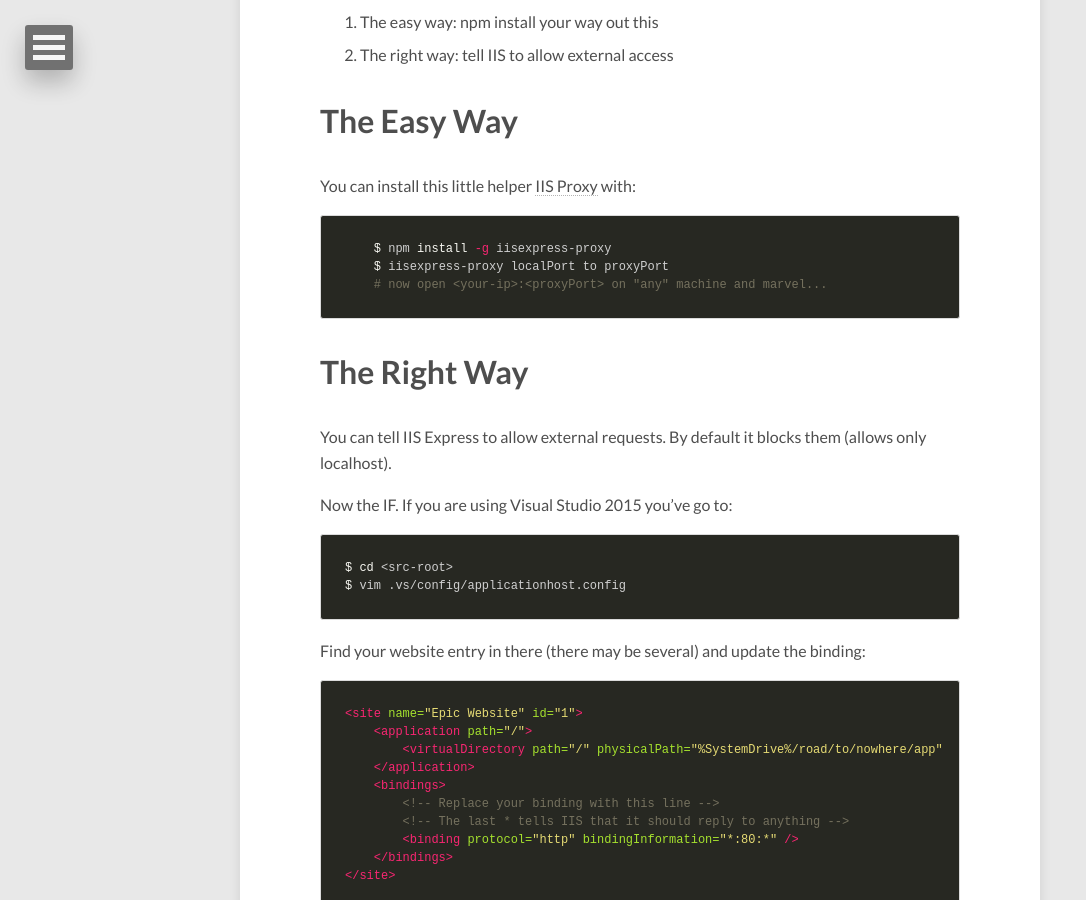
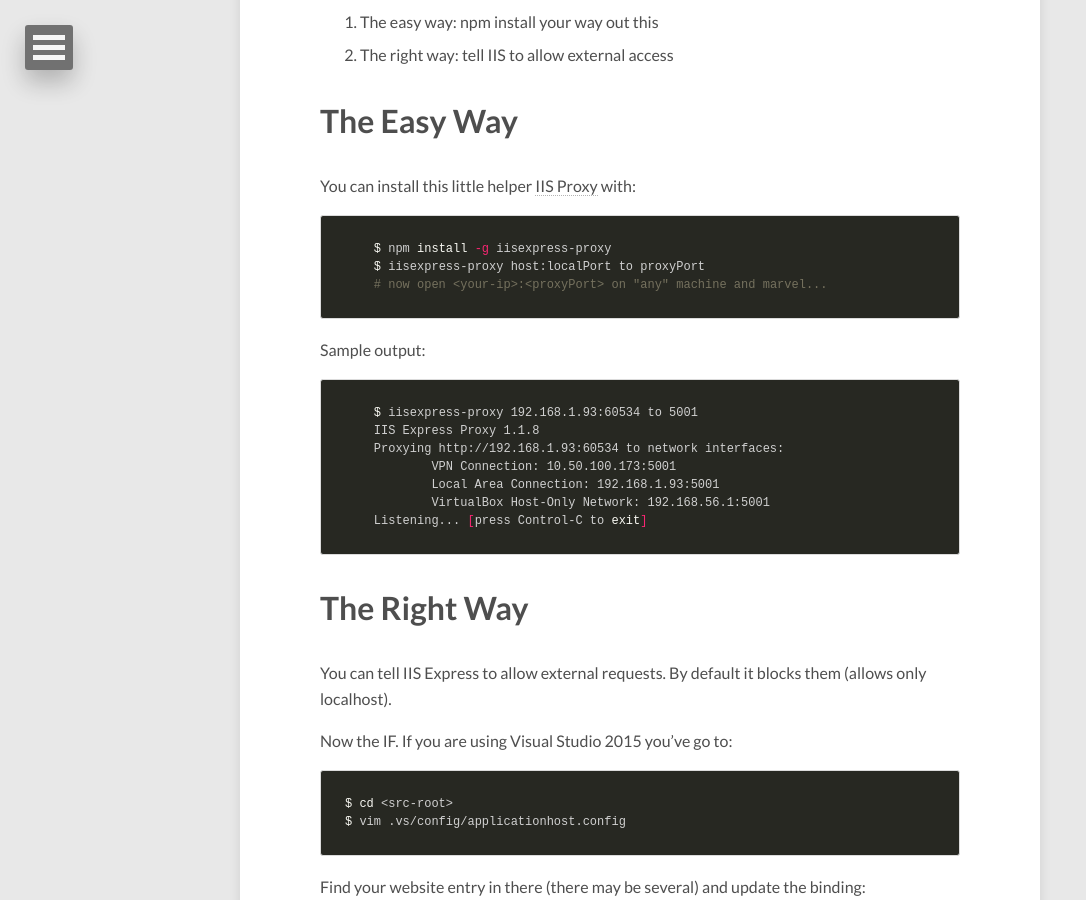
Before and after one commit to vetras/vetras.github.io, a Jekyll site: the page built from _posts/2017-03-07-iis-remote-access.md, in a window 1280 px wide and 900 px high, scrolled down 1067 px. Shown: the whole window, without its empty margins (0-1086 px from the left). Built offline with Jekyll 4.4.1, drawn with Linux system fonts in a browser that asks for light colours; nearby versions of some CDN libraries; comment, search, counter and statistics services are not loaded; some of the changed text lies outside the part shown.

Commit message:
fix typo

````diff
--- a/_posts/2017-03-07-iis-remote-access.md
+++ b/_posts/2017-03-07-iis-remote-access.md
@@ -36,8 +36,19 @@ You can install this little helper [IIS Proxy] with:
 
 ```sh
     $ npm install -g iisexpress-proxy
-    $ iisexpress-proxy localPort to proxyPort
+    $ iisexpress-proxy host:localPort to proxyPort
     # now open <your-ip>:<proxyPort> on "any" machine and marvel...
+```
+
+Sample output:
+```sh
+    $ iisexpress-proxy 192.168.1.93:60534 to 5001
+    IIS Express Proxy 1.1.8
+    Proxying http://192.168.1.93:60534 to network interfaces:
+            VPN Connection: 10.50.100.173:5001
+            Local Area Connection: 192.168.1.93:5001
+            VirtualBox Host-Only Network: 192.168.56.1:5001
+    Listening... [press Control-C to exit]
 ```
 
 # The Right Way
````
